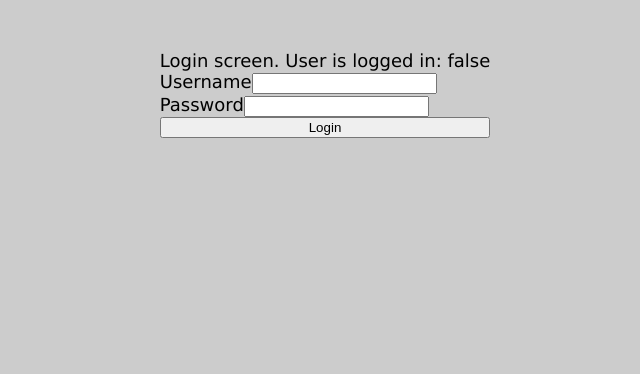
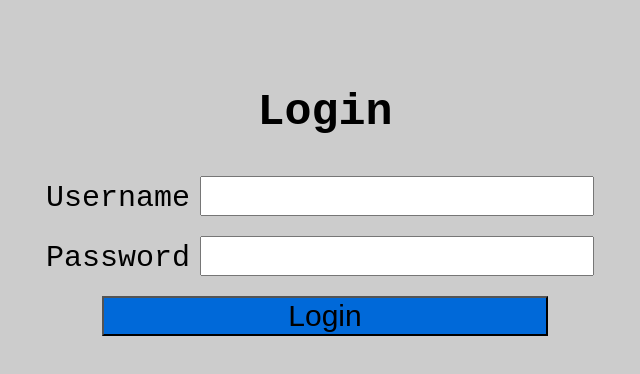
Before and after one commit to ovsundal/sundal-recipes-frontend, a React (Create React App) app: page /login in a window 1280 px wide. Shown: the top 374 px of the page, without its empty margins (315-955 px from the left). Built offline with nearby package versions, Linux system fonts and the light colour scheme.

Commit message:
style login page

```diff
--- a/src/recipes/Login.tsx
+++ b/src/recipes/Login.tsx
@@ -49,7 +49,7 @@ export const Login: React.FC<ILogin> = ({ token, setToken }) => {
 
   return (
     <LoginWrapper onSubmit={submitForm}>
-      Login screen. User is logged in: {token ? "true" : "false"}
+      <h2>Login</h2>
       <label>
         Username
         <input
@@ -74,6 +74,26 @@ export const Login: React.FC<ILogin> = ({ token, setToken }) => {
 const LoginWrapper = styled.form`
   display: flex;
   flex-direction: column;
+  align-items: center;
 
   margin-top: 5rem;
+  min-width: 20%;
+  font-size: 3rem;
+  font-family: monospace;
+
+  label {
+    margin-bottom: 2rem;
+    margin-right: 1rem;
+  }
+
+  input {
+    font-size: 3rem;
+    margin-left: 1rem;
+  }
+
+  button {
+    width: 80%;
+    background-color: #0069d9;
+    font-size: 3rem;
+  }
 `;
```
